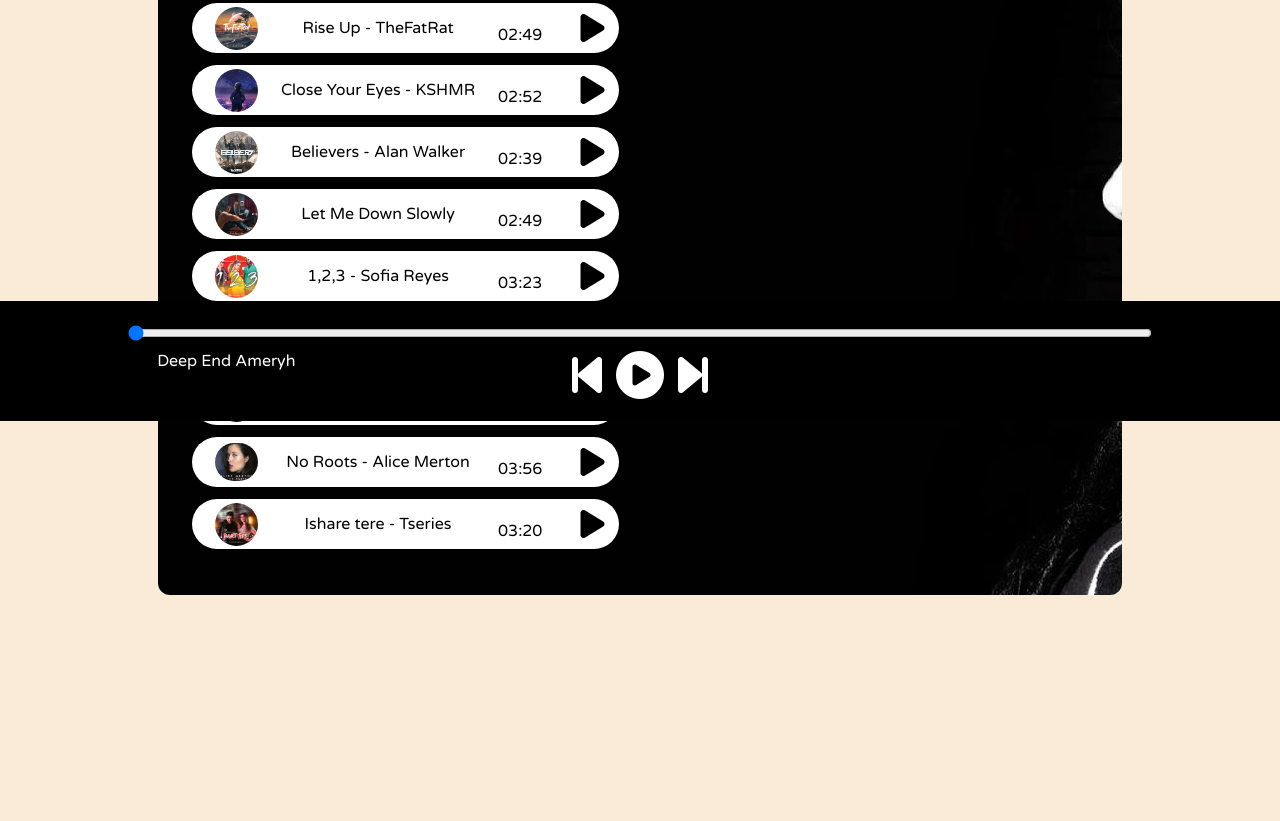
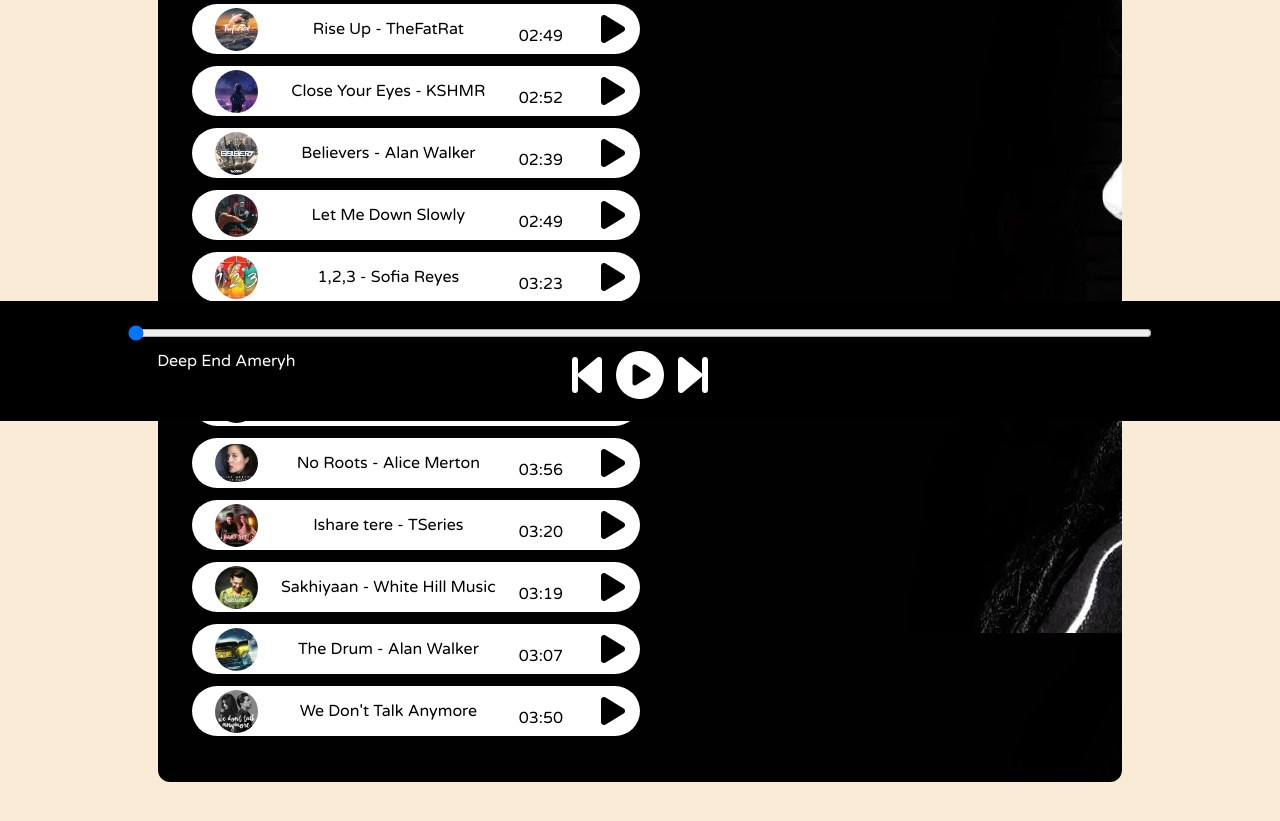
Before and after one commit to anupdhoble/spotifyproject, a plain HTML site: page index.html in a window 1280 px wide. Shown: the part 379-1200 px from the top of the page. Before the commit the page ends 1117 px from the top, so only its background shows below. Drawn offline with Linux system fonts and the light colour scheme.

Commit message:
songs 12-14 added

```diff
--- a/index.html
+++ b/index.html
@@ -20,7 +20,7 @@
 
     <div class="container">
         <div class="songlist">
-            <h1>Best of all Time</h1>
+            <h1>Best Of All Time 🎶🎵</h1>
             <div>
                 <div class="songitemcontainer">
                 <div class="songitem">
@@ -78,6 +78,22 @@
                     <span class="songname">Let Me Love You</span>
                     <span class="songlistplay"><span class="timestamp">03:20</span><i id="10" class="fa-solid songItemPlay fa-2x fa-play"></i></span>
                 </div>
+                <div class="songitem">
+                    <img alt="12" >
+                    <span class="songname">Let Me Love You</span>
+                    <span class="songlistplay"><span class="timestamp">03:19</span><i id="11" class="fa-solid songItemPlay fa-2x fa-play"></i></span>
+                </div>
+                <div class="songitem">
+                    <img alt="13" >
+                    <span class="songname">Let Me Love You</span>
+                    <span class="songlistplay"><span class="timestamp">03:07</span><i id="12" class="fa-solid songItemPlay fa-2x fa-play"></i></span>
+                </div>
+                <div class="songitem">
+                    <img alt="14" >
+                    <span class="songname">Let Me Love You</span>
+                    <span class="songlistplay"><span class="timestamp">03:50</span><i id="12" class="fa-solid songItemPlay fa-2x fa-play"></i></span>
+                </div>
+
             </div>
             </div>
         </div>
--- a/script.js
+++ b/script.js
@@ -13,7 +13,7 @@
 let gif = document.getElementById('gif');
 let songitem = Array.from(document.getElementsByClassName('songitem'));
 let songItemPlay=document.getElementsByClassName('songItemPlay');
-let totalsongs='11';
+let totalsongs='14';
 
 let songs = [
     {songName: "Deep End Ameryh", filePath: "songs/1.mp3", coverPath: "covers/1.jpg"},
@@ -26,7 +26,10 @@
     {songName: "Hymn For The Weekend", filePath: "songs/8.mp3", coverPath: "covers/8.jpg"},
     {songName: "Play - Alan Walker", filePath: "songs/9.mp3", coverPath: "covers/9.jpg"},
     {songName: "No Roots - Alice Merton", filePath: "songs/10.mp3", coverPath: "covers/10.jpg"},
-    {songName: "Ishare tere - Tseries", filePath: "songs/11.mp3", coverPath: "covers/11.jpg"},
+    {songName: "Ishare tere - TSeries", filePath: "songs/11.mp3", coverPath: "covers/11.jpg"},
+    {songName: "Sakhiyaan - White Hill Music", filePath: "songs/12.mp3", coverPath: "covers/12.jpg"},
+    {songName: "The Drum - Alan Walker", filePath: "songs/13.mp3", coverPath: "covers/13.jpg"},
+    {songName: "We Don't Talk Anymore", filePath: "songs/14.mp3", coverPath: "covers/14.jpg"},
 ]
 songitem.forEach((element,i)=>{
 
```
Also changed, not shown: covers/12.jpg (added), covers/13.jpg (added), covers/14.jpg (added), 3 other files.
